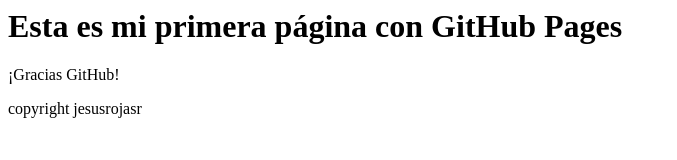
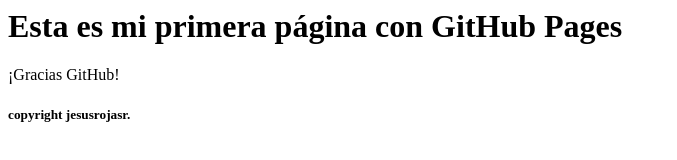
Before and after one commit to jesusrojasr/MyFirstRepo, a plain HTML site: page index.html in a window 1280 px wide. Shown: the whole page, without its empty margins (0-677 px from the left). Drawn offline with Linux system fonts and the light colour scheme.

Commit message:
Update index.html

```diff
--- a/index.html
+++ b/index.html
@@ -3,6 +3,6 @@
 
 <p>¡Gracias GitHub!</p>
 
-<p>copyright jesusrojasr</p>
+<h5>copyright jesusrojasr.</h5p>
 
 </html>
```
